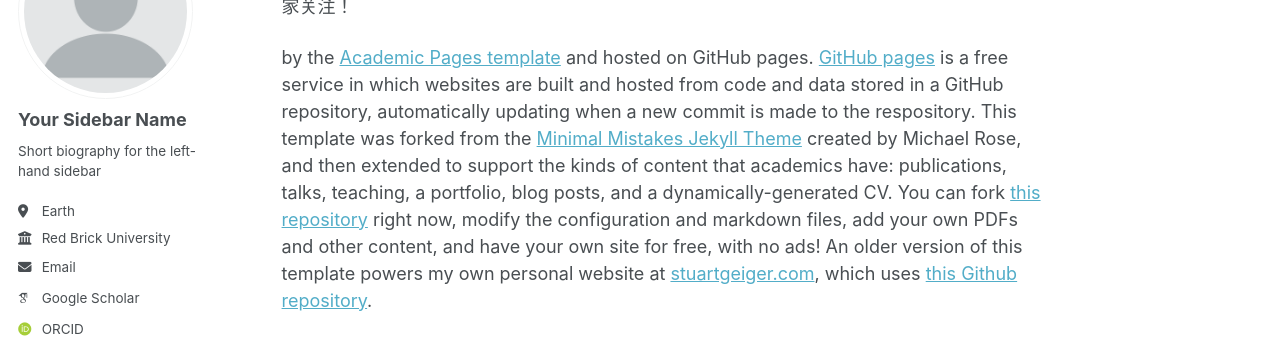
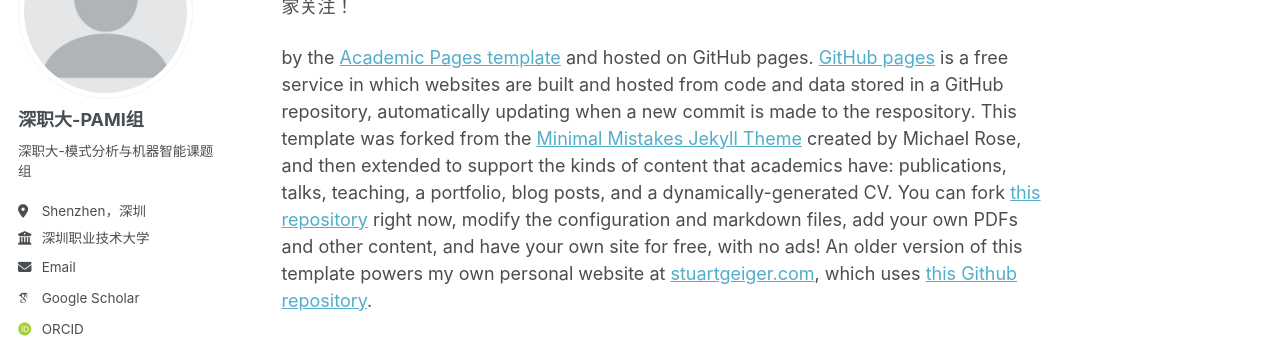
Before and after one commit to shaojiwan/academic.com, a Jekyll site: the page built from _pages/about.md, in a window 1280 px wide. Shown: the part 182-520 px from the top of the page. Built offline with Jekyll 4.4.1, drawn with Linux system fonts in a browser that asks for light colours; some web fonts are replaced.

Commit message:
Update _config.yml

```diff
--- a/_config.yml
+++ b/_config.yml
@@ -23,13 +23,13 @@
 author:
   # Biographic information
   avatar           : "profile.png"
-  name             : "Your Sidebar Name"
+  name             : "深职大-PAMI组"
   pronouns         : # example: "she/her"
-  bio              : "Short biography for the left-hand sidebar"
-  location         : "Earth"
-  employer         : "Red Brick University"
+  bio              : "深职大-模式分析与机器智能课题组"
+  location         : "Shenzhen，深圳"
+  employer         : "深圳职业技术大学"
   uri              : # URL
-  email            : "none@example.org"
+  email            : "wuqingtian@szpu.edu.cn"
 
   # Academic websites
   arxiv            : # URL - Update with the correct link to your profile
```
